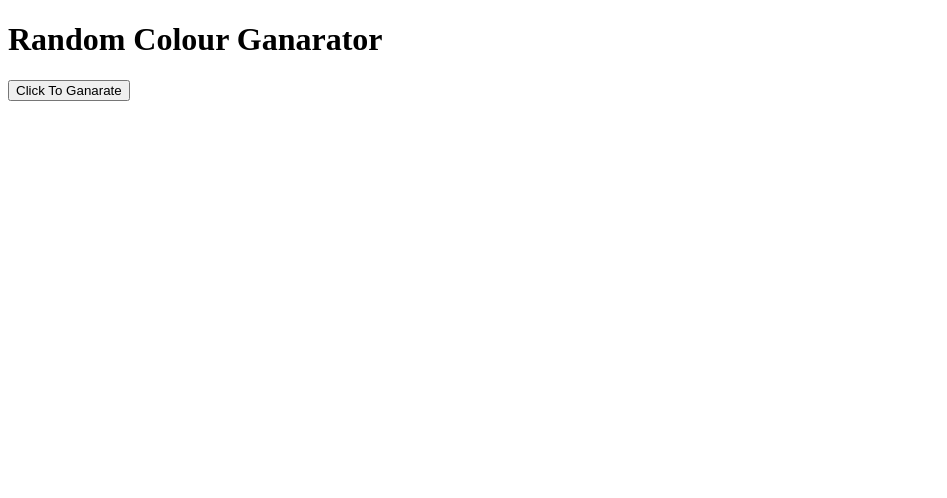
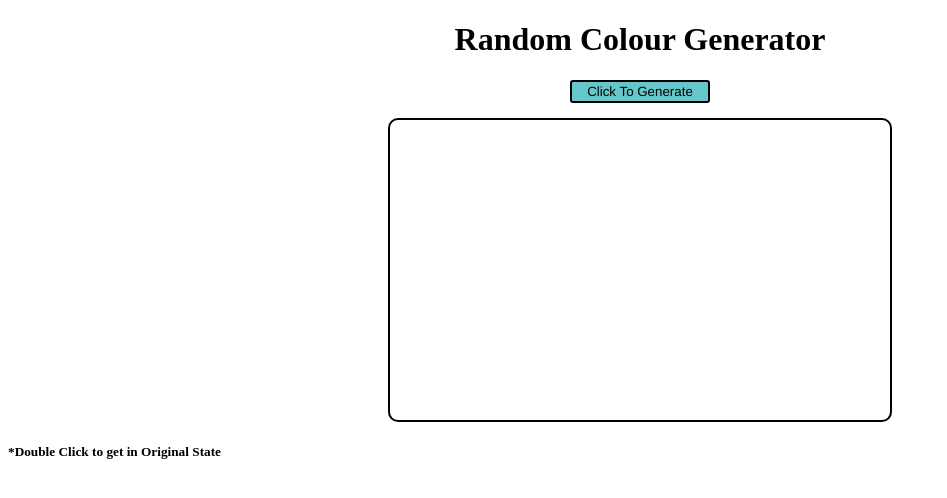
Before and after one commit to Rspingale/Randam_Colour_Ganarator_By_Basic_HTML_CSS_JS, a plain HTML site: page index.html in a window 1280 px wide. Shown: the whole page, without its empty margins (0-947 px from the left). Drawn offline with Linux system fonts and the light colour scheme.

Commit message:
final html

```diff
--- a/index.html
+++ b/index.html
@@ -3,11 +3,25 @@
 <head>
     <meta charset="UTF-8">
     <meta name="viewport" content="width=device-width, initial-scale=1.0">
-    <title>Random Colour Ganarator</title>
+    <link rel="stylesheet" href="./style.css">
+    <script src="./app.js"></script>
+    <title>Random Colour Generator</title>
 </head>
 <body>
-    <h1>Random Colour Ganarator</h1>
-    <button>Click To Ganarate</button>
+    <div class="hdr">
+        <h1 id="main_h">
+            Random Colour Generator
+        </h1>
+    </div>
+    <div class="btn11">
+        <button id="btn1">Click To Generate</button>
+    </div>
 
+    <div class="boxx">
+        <h2 id="boxx"></h2>
+    </div>
+    <div>
+        <h5>*Double Click to get in Original State</h5>
+    </div>
 </body>
 </html>
```
